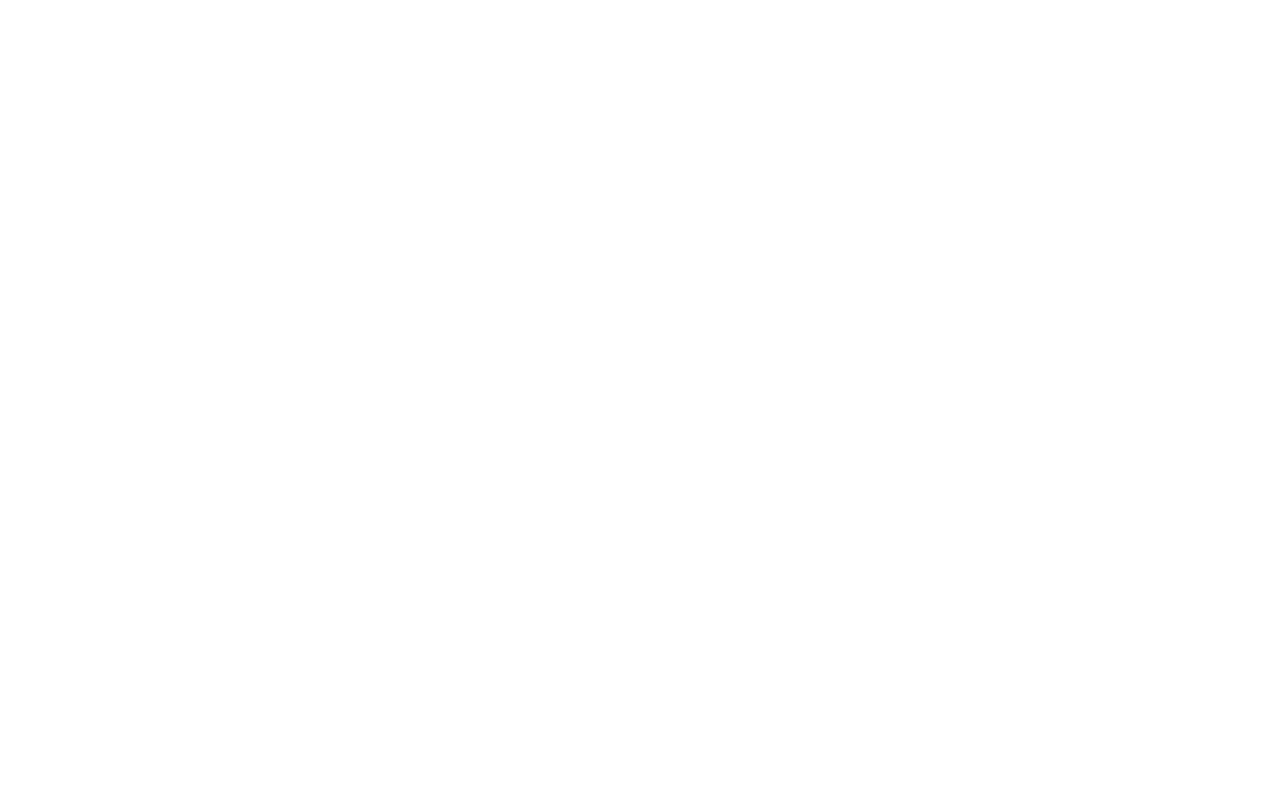
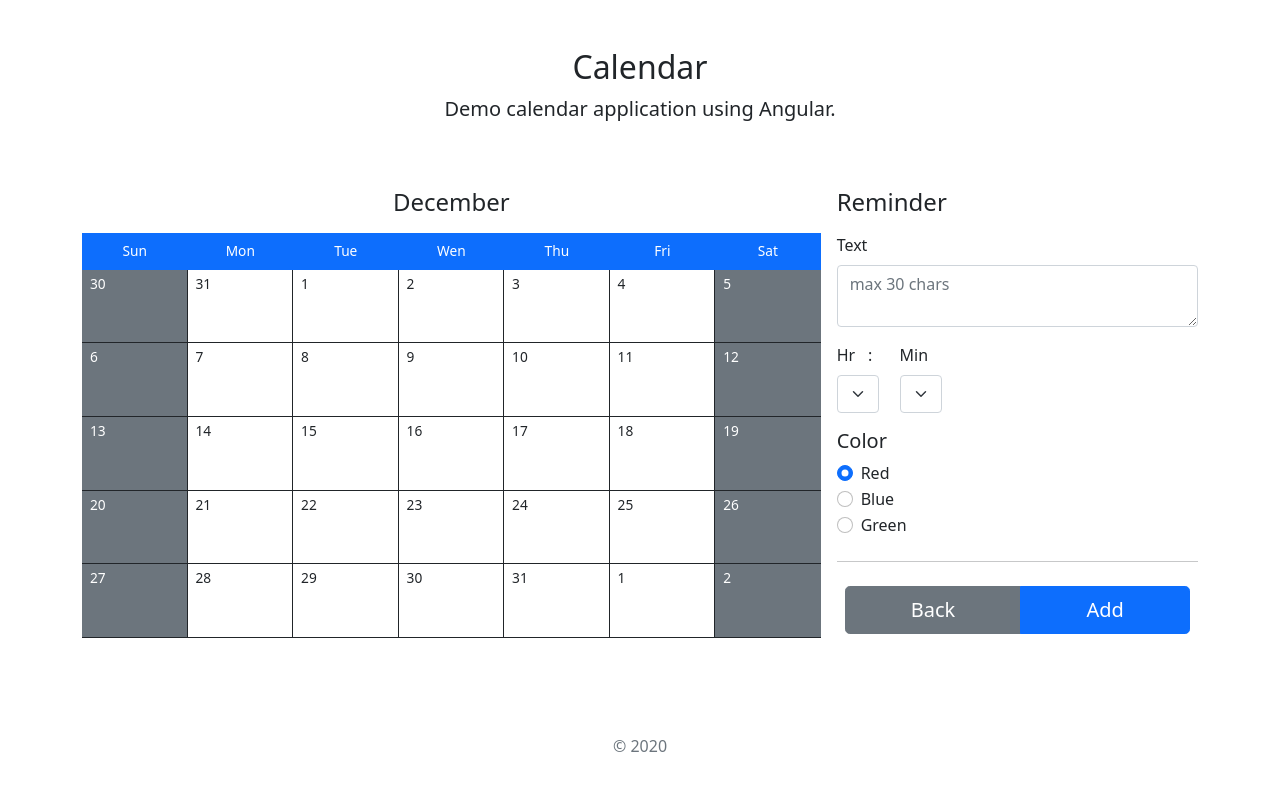
Before and after one commit to EleazarSauz/calendar-app, an Angular app: page /reminder in a window 1280 px wide. Before the commit this address led to /. Shown: the top 790 px of the page. Built offline with nearby package versions, Linux system fonts and the light colour scheme.

Commit message:
flow create reminder

```diff
--- a/src/app/app.module.ts
+++ b/src/app/app.module.ts
@@ -7,6 +7,7 @@
 import { CalendarComponent } from './pages/calendar.component';
 import { DayComponent } from './components/day.component';
 import { FooterComponent } from './components/footer.component';
+import { AddReminderComponent } from './components/add-reminder.component';
 
 @NgModule({
   declarations: [
@@ -15,6 +16,7 @@
     CalendarComponent,
     DayComponent,
     FooterComponent,
+    AddReminderComponent,
   ],
   imports: [
     BrowserModule,
--- /dev/null
+++ b/src/app/components/add-reminder.component.html
@@ -0,0 +1,53 @@
+<h4 class="mb-3">Reminder</h4>
+
+<form class="needs-validation" novalidate="">
+    <div class="row g-3">
+        <div class="col-12">
+            <label for="text" class="form-label">Text</label>
+            <textarea type="text" id="address" placeholder="max 30 chars" required="" class="form-control"></textarea>
+        </div>
+
+        <div class="col-1">
+            <label for="hr" class="form-label">Hr</label>
+            <select class="form-select" id="country" required="">
+                <option value="">Choose...</option>
+                <option>00</option>
+            </select>
+        </div>
+
+        <div class="col-1">:</div>
+
+        <div class="col-1">
+            <label for="min" class="form-label">Min</label>
+            <select class="form-select" id="state" required="">
+                <option value="">Choose...</option>
+                <option>00</option>
+            </select>
+        </div>
+
+    </div>
+
+    <h5 class="mt-3">Color</h5>
+
+    <div class="mb-3">
+        <div class="form-check">
+            <input id="red" name="color" type="radio" class="form-check-input" checked="" required="">
+            <label class="form-check-label" for="credit">Red</label>
+        </div>
+        <div class="form-check">
+            <input id="blue" name="color" type="radio" class="form-check-input" required="">
+            <label class="form-check-label" for="debit">Blue</label>
+        </div>
+        <div class="form-check">
+            <input id="green" name="color" type="radio" class="form-check-input" required="">
+            <label class="form-check-label" for="paypal">Green</label>
+        </div>
+    </div>
+
+    <hr class="my-4">
+
+    <div class="btn-group btn-group-lg w-100 px-2" role="group" aria-label="Basic example">
+        <button type="button" [routerLink]="['/day']" class="btn btn-secondary">Back</button>
+        <button type="submit" class="btn btn-primary">Add</button>
+    </div>
+</form>
--- /dev/null
+++ b/src/app/components/add-reminder.component.ts
@@ -0,0 +1,16 @@
+import { Component, OnInit } from '@angular/core';
+
+@Component({
+  selector: 'app-add-reminder',
+  templateUrl: './add-reminder.component.html',
+  styles: [
+  ]
+})
+export class AddReminderComponent implements OnInit {
+
+  constructor() { }
+
+  ngOnInit(): void {
+  }
+
+}
--- a/src/app/components/day.component.html
+++ b/src/app/components/day.component.html
@@ -6,3 +6,7 @@
     <title>Placeholder</title>
     <rect width="100%" height="100%" fill="#55595c"></rect>
 </svg>
+
+<div class="mt-3 px-2">
+    <button type="button" [routerLink]="['/reminder']" class="btn btn-primary btn-lg w-100">Add reminder</button>
+</div>
--- a/src/app/pages/calendar.component.html
+++ b/src/app/pages/calendar.component.html
@@ -12,7 +12,7 @@
         </div>
 
         <div class="col-md-4">
-            <app-day></app-day>
+            <router-outlet></router-outlet>
         </div>
     </div>
 </div>
```
Also changed, not shown: src/app/app-routing.module.ts (+19 -1 lines). Lines whose indentation alone changed are shown as unchanged.
